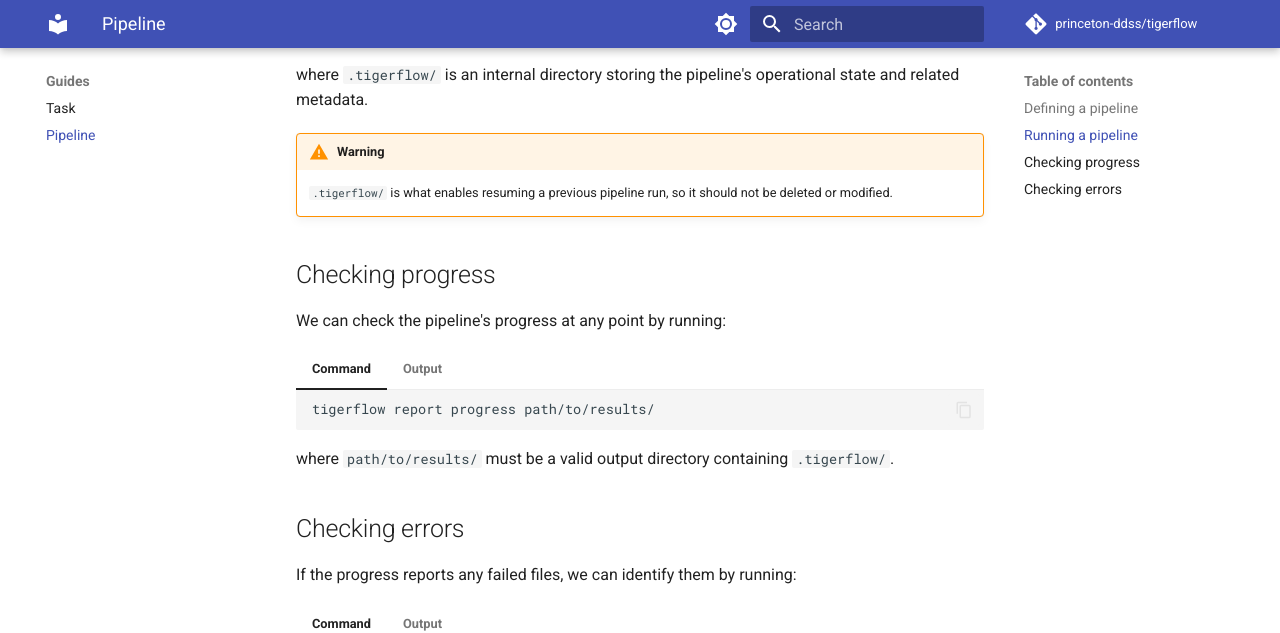
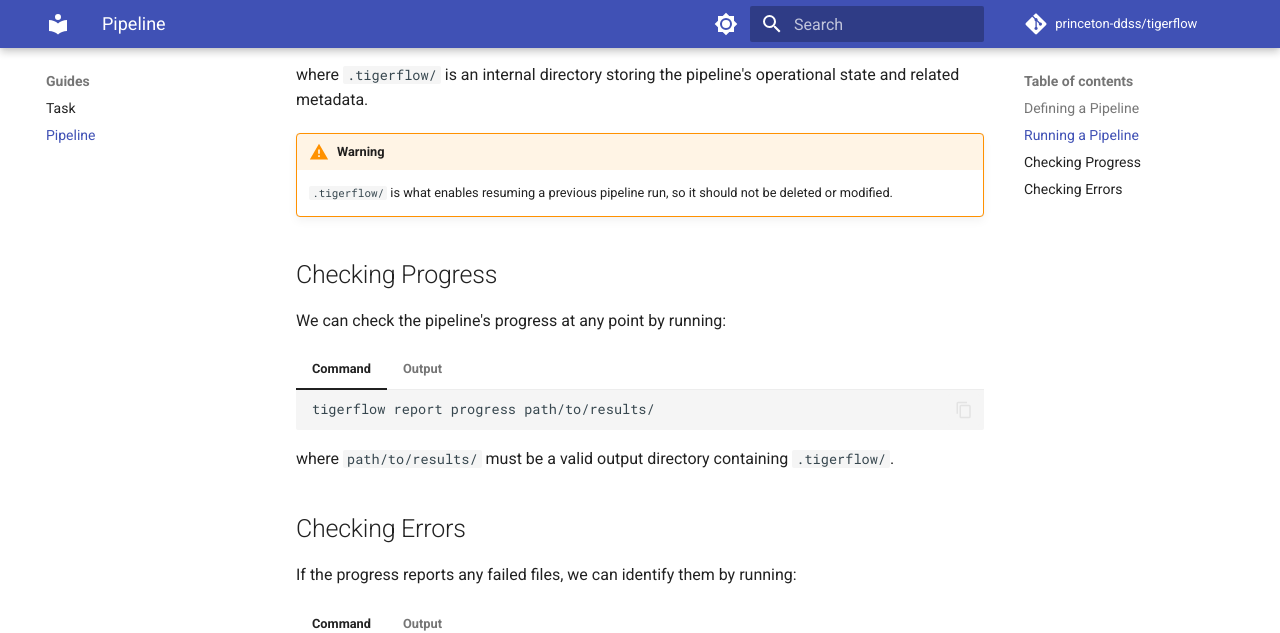
Before and after one commit to princeton-ddss/tigerflow, an MkDocs documentation site: the page built from docs/mkdocs/guides/pipeline.md, in a window 1280 px wide and 900 px high, scrolled down 3102 px. Shown: the top 633 px of the window. Built offline with MkDocs 1.6.1 and Material for MkDocs 9.7.7, drawn with Linux system fonts in a browser that asks for light colours; comment, search, counter and statistics services are not loaded; the version menu is left out; some of the changed text lies outside the part shown.

```diff
--- a/docs/mkdocs/guides/pipeline.md
+++ b/docs/mkdocs/guides/pipeline.md
@@ -13,7 +13,7 @@ where we created a sequence of tasks to:
 2. Embed the transcriptions using an external API service (Voyage AI)
 3. Ingest the embeddings into a single-writer database (DuckDB)
 
-## Defining a pipeline
+## Defining a Pipeline
 
 A pipeline is configured using a [YAML](https://circleci.com/blog/what-is-yaml-a-beginner-s-guide/) file.
 For example, the tasks above can be structured into a pipeline as follows:
@@ -74,7 +74,7 @@ where:
     TigerFlow supports pipelines where the task dependency graph forms a *rooted tree*.
     That is, there must be a single root task, and every other task must have exactly one parent.
 
-## Running a pipeline
+## Running a Pipeline
 
 Assuming the configuration file and task scripts are in the current directory,
 we can run the pipeline as follows:
@@ -175,7 +175,7 @@ where `.tigerflow/` is an internal directory storing the pipeline's operational
 
     `.tigerflow/` is what enables resuming a previous pipeline run, so it should not be deleted or modified.
 
-## Checking progress
+## Checking Progress
 
 We can check the pipeline's progress at any point by running:
 
@@ -200,7 +200,7 @@ We can check the pipeline's progress at any point by running:
 
 where `path/to/results/` must be a valid output directory containing `.tigerflow/`.
 
-## Checking errors
+## Checking Errors
 
 If the progress reports any failed files, we can identify them by running:
 
--- a/pyproject.toml
+++ b/pyproject.toml
@@ -1,7 +1,7 @@
 [project]
 name = "tigerflow"
 version = "0.1.0a1"
-description = "A pipeline framework optimized for HPC with Slurm integration"
+description = "Data pipeline framework for Slurm-managed HPC clusters"
 readme = "README.md"
 authors = [
     { name = "Sangyoon Park", email = "datumvitae@gmail.com" }
```
Also changed, not shown: docs/mkdocs/guides/task.md (+2 -0 lines), docs/mkdocs/index.md (+1 -1 lines), README.md.
